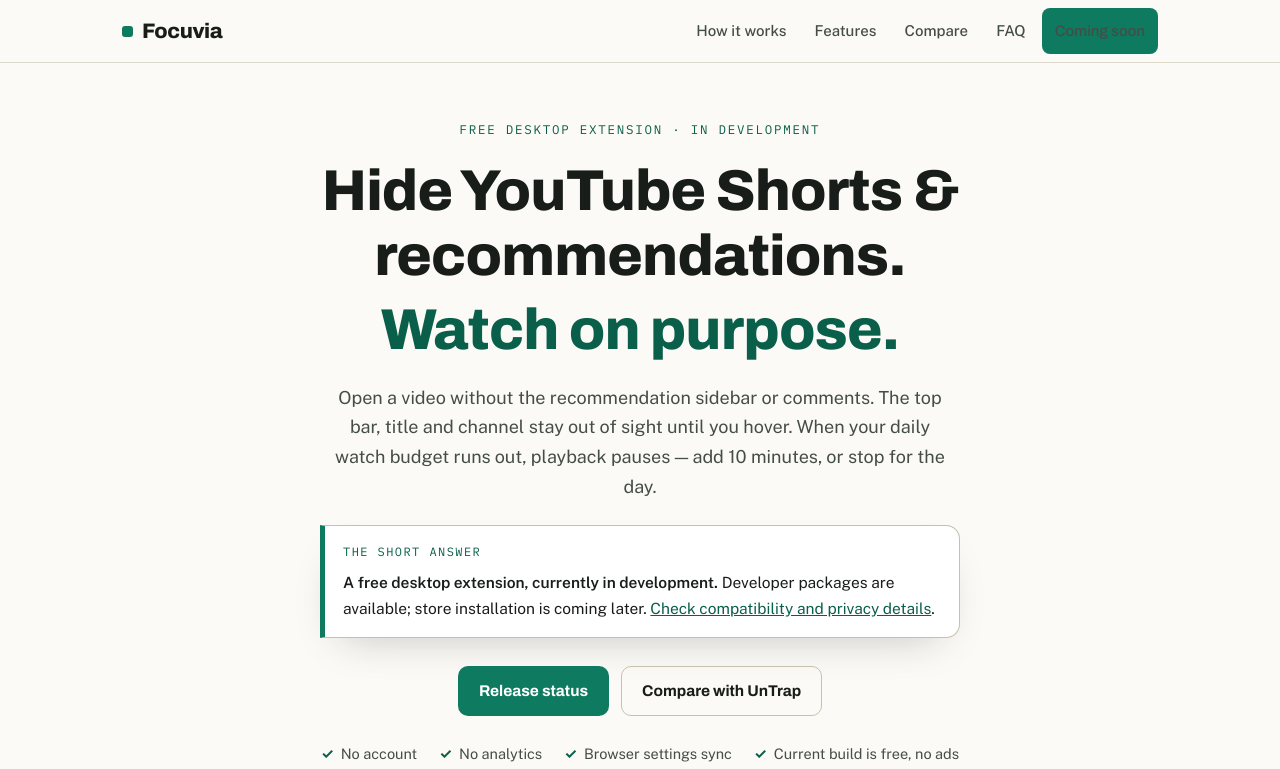
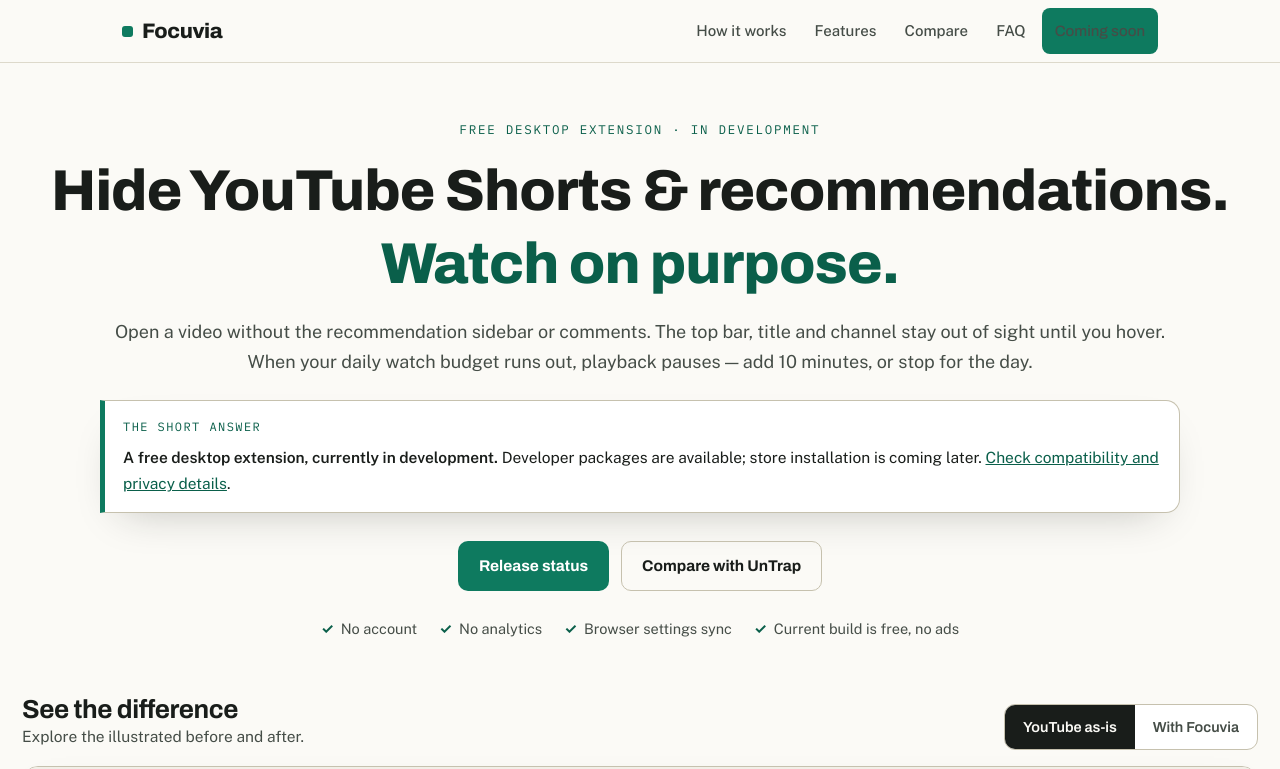
Before and after one commit to zdying/focuvia, a browser extension: page docs/index.html in a window 1280 px wide. Shown: the top 769 px of the page. Drawn offline with nearby package versions, Linux system fonts and the light colour scheme.

Commit message:
Widen the landing page hero on desktop

```diff
--- a/docs/index.html
+++ b/docs/index.html
@@ -224,20 +224,20 @@
       .btn[aria-disabled="true"] { opacity: .55; cursor: default; }
 
       /* ---------- hero ---------- */
-      .hero { padding-top: 56px; padding-bottom: 30px; }
-      .hero-copy { max-width: 780px; margin: 0 auto; text-align: center; }
+      .hero { max-width: 1280px; padding-top: 56px; padding-bottom: 30px; }
+      .hero-copy { margin: 0 auto; text-align: center; }
       .hero-copy .cta-row, .hero-copy .trust-row { justify-content: center; }
       @media (max-width: 720px) { .hero { padding-top: 36px; } }
       .kicker { font-family: "IBM Plex Mono", monospace; font-size: 12.5px; letter-spacing: .14em; text-transform: uppercase; color: var(--accent-strong); margin-bottom: 18px; }
-      .hero h1 { font-size: clamp(32px, 4.5vw, 60px); font-weight: 800; }
+      .hero h1 { font-size: clamp(32px, 4.5vw, 58px); font-weight: 800; }
       .hero h1 .hl { display: block; margin-top: 8px; color: var(--accent-strong); }
-      .hero .lede { margin: 20px auto 0; font-size: 18px; color: var(--ink-soft); max-width: 56ch; }
+      .hero .lede { margin: 20px auto 0; font-size: 18px; color: var(--ink-soft); max-width: 1080px; }
 
       /* direct-answer box: written to be quoted whole by search & AI answers */
       .answer {
         margin: 24px auto 0; text-align: left; border: 1px solid var(--line-strong); border-left: 5px solid var(--accent);
         background: var(--bg-raised); border-radius: 0 var(--radius) var(--radius) 0;
-        padding: 16px 18px; max-width: 640px; box-shadow: var(--shadow);
+        padding: 16px 18px; max-width: 1080px; box-shadow: var(--shadow);
       }
       .answer .a-label { font-family: "IBM Plex Mono", monospace; font-size: 12px; letter-spacing: .12em; text-transform: uppercase; color: var(--accent-strong); margin-bottom: 8px; }
       .answer p { font-size: 15.5px; }
```
